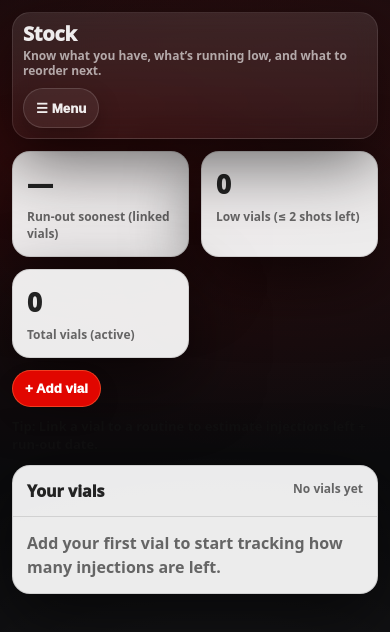
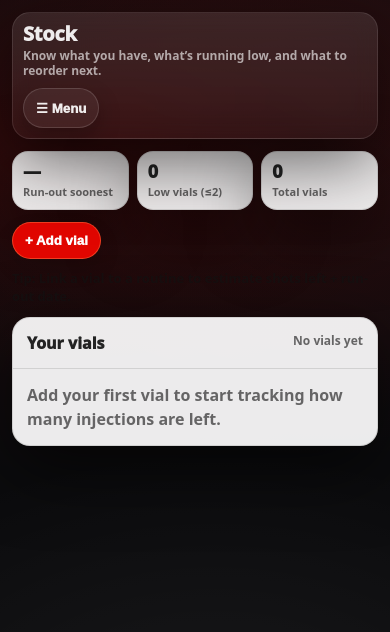
Before and after one commit to VixleAng/dose-scheduler-rotation, a Next.js app: page /vials in a window 390 px wide. Shown: the top 632 px of the page. Built offline with nearby package versions, Linux system fonts and the light colour scheme.

Commit message:
Improve Stock Manager mobile UX + remove quick adjust; fix manifest icon purpose

```diff
--- a/app/vials/page.tsx
+++ b/app/vials/page.tsx
@@ -8,19 +8,19 @@ type Frequency = "daily" | "weekly" | "twice_weekly" | "three_times_weekly";
 type Routine = {
   id: string;
   name: string;
-  doseMg: number; // planned dose per injection
+  doseMg: number;
   frequency: Frequency;
   startDate?: string; // YYYY-MM-DD
 };
 
 type Vial = {
   id: string;
-  name: string; // e.g. Tirz 10mg vial
+  name: string;
   routineId?: string;
-  vialMg: number; // total mg in vial
-  bacMl: number; // water added
-  reconDate: string; // YYYY-MM-DD
-  usedMg: number; // how much consumed so far
+  vialMg: number;
+  bacMl: number;
+  reconDate: string;
+  usedMg: number;
   notes?: string;
   archived?: boolean;
   createdAt: number;
@@ -55,7 +55,6 @@ function todayISO() {
   return `${yyyy}-${mm}-${dd}`;
 }
 
-// ✅ Safe frequency label
 function freqLabel(freq: any): string {
   const s = typeof freq === "string" ? freq : "";
   return s ? s.split("_").join(" ") : "—";
@@ -95,9 +94,7 @@ function migrateRoutinesToV4() {
   }
 }
 
-/* -------------------------
-   Schedule-accurate run-out helpers
--------------------------- */
+/* ---------- schedule helpers ---------- */
 
 function isoDateOnly(d: Date) {
   const yyyy = d.getFullYear();
@@ -105,29 +102,24 @@ function isoDateOnly(d: Date) {
   const dd = String(d.getDate()).padStart(2, "0");
   return `${yyyy}-${mm}-${dd}`;
 }
-
 function startOfDay(d: Date) {
   return new Date(d.getFullYear(), d.getMonth(), d.getDate(), 0, 0, 0, 0);
 }
-
 function addDays(d: Date, days: number) {
   const x = new Date(d);
   x.setDate(x.getDate() + days);
   return x;
 }
-
 function getDefaultWeekdays(freq: Frequency, anchor: Date) {
-  const anchorDow = anchor.getDay(); // 0=Sun..6=Sat
+  const anchorDow = anchor.getDay();
   if (freq === "daily") return [0, 1, 2, 3, 4, 5, 6];
   if (freq === "weekly") return [anchorDow];
-  if (freq === "twice_weekly") return [1, 4]; // Mon, Thu
-  return [1, 3, 5]; // Mon, Wed, Fri
+  if (freq === "twice_weekly") return [1, 4];
+  return [1, 3, 5];
 }
-
 function nextOccurrencesFrom(from: Date, weekdays: number[], count: number): Date[] {
   const out: Date[] = [];
   let cursor = startOfDay(from);
-
   while (out.length < count) {
     const dow = cursor.getDay();
     if (weekdays.includes(dow)) out.push(new Date(cursor));
@@ -135,24 +127,18 @@ function nextOccurrencesFrom(from: Date, weekdays: number[], count: number): Dat
   }
   return out;
 }
-
 function calcRunOutDate(r: Routine, fullShotsLeft: number): string | null {
   if (fullShotsLeft <= 0) return null;
-
   const anchor = r.startDate ? startOfDay(new Date(r.startDate)) : startOfDay(new Date());
   const weekdays = getDefaultWeekdays(r.frequency, anchor);
-
   const today = startOfDay(new Date());
   const occurrences = nextOccurrencesFrom(today, weekdays, fullShotsLeft);
-
   const last = occurrences[fullShotsLeft - 1];
   return last ? isoDateOnly(last) : null;
 }
-
 function calcNextDoseDate(r: Routine): string | null {
   const anchor = r.startDate ? startOfDay(new Date(r.startDate)) : startOfDay(new Date());
   const weekdays = getDefaultWeekdays(r.frequency, anchor);
-
   const today = startOfDay(new Date());
   const next = nextOccurrencesFrom(today, weekdays, 1)[0];
   return next ? isoDateOnly(next) : null;
@@ -162,7 +148,7 @@ export default function VialsPage() {
   const [vials, setVials] = useState<Vial[]>([]);
   const [routines, setRoutines] = useState<Routine[]>([]);
 
-  // simple responsive flag (SSR-safe)
+  // Responsive flag (client-only)
   const [isMobile, setIsMobile] = useState(false);
   useEffect(() => {
     const check = () => setIsMobile(window.innerWidth <= 780);
@@ -184,7 +170,6 @@ export default function VialsPage() {
   const [usedMg, setUsedMg] = useState("0");
   const [notes, setNotes] = useState("");
 
-  // Load (with routines migration first)
   useEffect(() => {
     try {
       migrateRoutinesToV4();
@@ -202,12 +187,9 @@ export default function VialsPage() {
         setRoutines(clean as Routine[]);
         setRoutineId((clean as any[])[0]?.id ?? "");
       }
-    } catch {
-      // ignore
-    }
+    } catch {}
   }, []);
 
-  // Persist vials
   useEffect(() => {
     try {
       localStorage.setItem(LS_VIALS, JSON.stringify(vials));
@@ -217,26 +199,23 @@ export default function VialsPage() {
   const activeVials = useMemo(() => vials.filter((v) => !v.archived), [vials]);
 
   function vialDerived(v: Vial) {
-    const concentration = v.vialMg / v.bacMl; // mg/mL
+    const concentration = v.vialMg / v.bacMl;
     const r = routines.find((x) => x.id === v.routineId);
     const dose = (r as any)?.doseMg;
     const remMg = Math.max(0, v.vialMg - v.usedMg);
 
-    let shotsLeftExact = NaN;
     let fullShotsLeft = NaN;
-
     let nextDoseISO: string | null = null;
     let runOutISO: string | null = null;
 
     if (dose && dose > 0 && r && (r as any).frequency) {
-      shotsLeftExact = remMg / dose;
+      const shotsLeftExact = remMg / dose;
       fullShotsLeft = Math.floor(shotsLeftExact + 1e-9);
-
       nextDoseISO = calcNextDoseDate(r as Routine);
       runOutISO = calcRunOutDate(r as Routine, Number.isFinite(fullShotsLeft) ? fullShotsLeft : 0);
     }
 
-    return { concentration, r, dose, remMg, shotsLeftExact, fullShotsLeft, nextDoseISO, runOutISO };
+    return { concentration, r, dose, remMg, fullShotsLeft, nextDoseISO, runOutISO };
   }
 
   const lowVialsCount = useMemo(() => {
@@ -253,9 +232,9 @@ export default function VialsPage() {
     const dates: string[] = [];
     for (const v of activeVials) {
       const d = vialDerived(v);
-      if (d.runOutISO && d.runOutISO !== "—") dates.push(d.runOutISO);
+      if (d.runOutISO) dates.push(d.runOutISO);
     }
-    dates.sort(); // ISO sorts correctly
+    dates.sort();
     return dates[0] ?? "—";
     // eslint-disable-next-line react-hooks/exhaustive-deps
   }, [activeVials, routines]);
@@ -341,16 +320,6 @@ export default function VialsPage() {
     setVials((prev) => prev.map((v) => (v.id === id ? { ...v, archived: false } : v)));
   }
 
-  function adjustUsed(id: string, deltaMg: number) {
-    setVials((prev) =>
-      prev.map((v) => {
-        if (v.id !== id) return v;
-        const nextUsed = clamp((v.usedMg ?? 0) + deltaMg, 0, v.vialMg);
-        return { ...v, usedMg: nextUsed };
-      })
-    );
-  }
-
   const card: React.CSSProperties = {
     border: `1px solid ${UI.line}`,
     borderRadius: 18,
@@ -359,8 +328,28 @@ export default function VialsPage() {
     padding: 14,
   };
 
-  const kpiValue: React.CSSProperties = { fontSize: 26, fontWeight: 950, color: UI.ink, letterSpacing: -0.2 };
-  const kpiLabel: React.CSSProperties = { marginTop: 6, fontWeight: 850, color: UI.muted, fontSize: 12 };
+  // ✅ Smaller KPI look (esp mobile)
+  const kpiCard: React.CSSProperties = {
+    ...card,
+    padding: isMobile ? 10 : 14,
+    borderRadius: isMobile ? 16 : 18,
+  };
+
+  const kpiValue: React.CSSProperties = {
+    fontSize: isMobile ? 18 : 26,
+    fontWeight: 950,
+    color: UI.ink,
+    letterSpacing: -0.2,
+    lineHeight: 1.05,
+  };
+
+  const kpiLabel: React.CSSProperties = {
+    marginTop: 5,
+    fontWeight: 850,
+    color: UI.muted,
+    fontSize: isMobile ? 11 : 12,
+    lineHeight: 1.15,
+  };
 
   const btnPrimary: React.CSSProperties = {
     padding: "10px 12px",
@@ -384,18 +373,6 @@ export default function VialsPage() {
     boxShadow: "0 10px 22px rgba(0,0,0,0.06)",
   };
 
-  const pillMini: React.CSSProperties = {
-    padding: "7px 10px",
-    borderRadius: 12,
-    border: `1px solid rgba(17,17,17,0.14)`,
-    background: "#fff",
-    color: UI.ink,
-    fontWeight: 950,
-    cursor: "pointer",
-    lineHeight: 1,
-    minHeight: 34,
-  };
-
   const input: React.CSSProperties = {
     width: "100%",
     padding: 12,
@@ -408,6 +385,12 @@ export default function VialsPage() {
     fontSize: 16,
   };
 
+  const sortedVials = useMemo(() => {
+    return vials
+      .slice()
+      .sort((a, b) => Number(!!a.archived) - Number(!!b.archived) || (b.createdAt ?? 0) - (a.createdAt ?? 0));
+  }, [vials]);
+
   return (
     <AppShell title="Stock" subtitle="Know what you have, what’s running low, and what to reorder next.">
       <AppPage>
@@ -415,23 +398,28 @@ export default function VialsPage() {
         <div
           style={{
             display: "grid",
-            gridTemplateColumns: isMobile ? "repeat(2, minmax(0, 1fr))" : "repeat(3, minmax(0, 1fr))",
-            gap: 12,
+            gridTemplateColumns: "repeat(3, minmax(0, 1fr))",
+            gap: isMobile ? 8 : 12,
           }}
         >
-          <div style={card}>
+          <div style={kpiCard}>
             <div style={kpiValue}>{soonestRunOut}</div>
-            <div style={kpiLabel}>Run-out soonest (linked vials)</div>
+            <div style={kpiLabel}>Run-out soonest</div>
           </div>
 
-          <div style={{ ...card, border: lowVialsCount > 0 ? `1px solid rgba(255,106,61,0.55)` : `1px solid ${UI.line}` }}>
+          <div
+            style={{
+              ...kpiCard,
+              border: lowVialsCount > 0 ? `1px solid rgba(255,106,61,0.55)` : `1px solid ${UI.line}`,
+            }}
+          >
             <div style={kpiValue}>{lowVialsCount}</div>
-            <div style={kpiLabel}>Low vials (≤ 2 shots left)</div>
+            <div style={kpiLabel}>Low vials (≤2)</div>
           </div>
 
-          <div style={card}>
+          <div style={kpiCard}>
             <div style={kpiValue}>{activeVials.length}</div>
-            <div style={kpiLabel}>Total vials (active)</div>
+            <div style={kpiLabel}>Total vials</div>
           </div>
         </div>
 
@@ -440,13 +428,12 @@ export default function VialsPage() {
           <button onClick={openNew} style={btnPrimary}>
             + Add vial
           </button>
-
           <div style={{ color: UI.muted, fontWeight: 850, fontSize: 13 }}>
-            Tip: Link a vial to a routine to estimate injections left + run-out date.
+            Tip: Link a vial to a routine to estimate shots left + run-out date.
           </div>
         </div>
 
-        {/* Table */}
+        {/* LIST (mobile) vs TABLE (desktop) */}
         <div style={{ marginTop: 12, ...card, padding: 0, overflow: "hidden" }}>
           <div style={{ padding: 14, borderBottom: `1px solid ${UI.line}`, display: "flex", justifyContent: "space-between", gap: 12 }}>
             <div style={{ fontWeight: 950, color: UI.ink }}>Your vials</div>
@@ -459,7 +446,115 @@ export default function VialsPage() {
             <div style={{ padding: 14, color: UI.muted, fontWeight: 850, lineHeight: 1.5 }}>
               Add your first vial to start tracking how many injections are left.
             </div>
+          ) : isMobile ? (
+            /* ✅ MOBILE: readable cards */
+            <div style={{ padding: 12, display: "flex", flexDirection: "column", gap: 12 }}>
+              {sortedVials.map((v) => {
+                const d = vialDerived(v);
+                const isLow = Number.isFinite(d.fullShotsLeft) && d.fullShotsLeft <= 2;
+
+                return (
+                  <div
+                    key={v.id}
+                    style={{
+                      border: `1px solid ${UI.line}`,
+                      borderRadius: 18,
+                      background: "#fff",
+                      padding: 12,
+                      boxShadow: "0 10px 22px rgba(0,0,0,0.06)",
+                      opacity: v.archived ? 0.55 : 1,
+                    }}
+                  >
+                    <div style={{ display: "flex", justifyContent: "space-between", gap: 10 }}>
+                      <div style={{ minWidth: 0 }}>
+                        <div style={{ fontWeight: 950, color: UI.ink, fontSize: 15, lineHeight: 1.2 }}>{v.name}</div>
+                        <div style={{ marginTop: 4, fontWeight: 850, color: UI.muted, fontSize: 12 }}>
+                          {fmt(v.vialMg, 1)} mg • {fmt(v.bacMl, 2)} mL • {fmt(d.concentration, 2)} mg/mL
+                        </div>
+                        <div style={{ marginTop: 4, fontWeight: 850, color: UI.muted, fontSize: 12 }}>
+                          Recon: <span style={{ color: UI.ink }}>{v.reconDate}</span>
+                        </div>
+                        <div style={{ marginTop: 4, fontWeight: 850, color: UI.muted, fontSize: 12 }}>
+                          Remaining: <span style={{ color: UI.ink }}>{fmt(d.remMg, 1)} mg</span>
+                        </div>
+                      </div>
+
+                      {Number.isFinite(d.fullShotsLeft) ? (
+                        <div
+                          style={{
+                            flex: "0 0 auto",
+                            textAlign: "right",
+                            padding: "8px 10px",
+                            borderRadius: 14,
+                            border: isLow ? `1px solid rgba(255,106,61,0.55)` : `1px solid rgba(17,17,17,0.10)`,
+                            background: isLow ? "rgba(225,6,0,0.08)" : "rgba(17,17,17,0.03)",
+                          }}
+                        >
+                          <div style={{ fontWeight: 950, color: isLow ? UI.accent : UI.ink, fontSize: 14 }}>
+                            {d.fullShotsLeft} shots
+                          </div>
+                          <div style={{ marginTop: 2, fontWeight: 850, color: UI.muted, fontSize: 11 }}>
+                            Next: {d.nextDoseISO ?? "—"}
+                          </div>
+                          <div style={{ marginTop: 2, fontWeight: 850, color: UI.muted, fontSize: 11 }}>
+                            Run-out: {d.runOutISO ?? "—"}
+                          </div>
+                        </div>
                       ) : (
+                        <div style={{ flex: "0 0 auto", fontWeight: 900, color: "rgba(17,17,17,0.55)", fontSize: 12 }}>
+                          Not linked
+                        </div>
+                      )}
+                    </div>
+
+                    {/* Routine line */}
+                    <div style={{ marginTop: 10, paddingTop: 10, borderTop: `1px solid rgba(17,17,17,0.08)` }}>
+                      {d.r ? (
+                        <div style={{ fontWeight: 900, color: UI.ink, fontSize: 13 }}>
+                          {(d.r as any).name ?? "Routine"}{" "}
+                          <span style={{ color: UI.muted, fontWeight: 850 }}>
+                            • {fmt((d.r as any).doseMg ?? NaN, 2)} mg • {freqLabel((d.r as any).frequency)}
+                          </span>
+                        </div>
+                      ) : (
+                        <div style={{ fontWeight: 850, color: UI.muted, fontSize: 13 }}>Link a routine to get run-out dates</div>
+                      )}
+
+                      {v.notes ? (
+                        <div style={{ marginTop: 6, fontWeight: 850, color: "rgba(17,17,17,0.55)", fontSize: 12 }}>
+                          {v.notes}
+                        </div>
+                      ) : null}
+
+                      {/* Actions (no -1/+1) */}
+                      <div style={{ marginTop: 10, display: "flex", gap: 10, flexWrap: "wrap", alignItems: "center" }}>
+                        <button onClick={() => openEdit(v)} style={btnSoft}>
+                          Edit
+                        </button>
+
+                        {!v.archived ? (
+                          <button
+                            onClick={() => archive(v.id)}
+                            style={{ ...btnSoft, border: `1px solid rgba(17,17,17,0.18)`, color: "rgba(17,17,17,0.70)" }}
+                          >
+                            Archive
+                          </button>
+                        ) : (
+                          <button
+                            onClick={() => unarchive(v.id)}
+                            style={{ ...btnSoft, border: `1px solid rgba(255,106,61,0.35)`, background: UI.accentSoft }}
+                          >
+                            Restore
+                          </button>
+                        )}
+                      </div>
+                    </div>
+                  </div>
+                );
+              })}
+            </div>
+          ) : (
+            /* ✅ DESKTOP: table (no -1/+1, no Used column) */
             <div style={{ overflowX: "auto" }}>
               <table style={{ width: "100%", borderCollapse: "separate", borderSpacing: 0 }}>
                 <thead>
@@ -484,10 +579,7 @@ export default function VialsPage() {
                 </thead>
 
                 <tbody>
-                  {vials
-                    .slice()
-                    .sort((a, b) => Number(!!a.archived) - Number(!!b.archived) || (b.createdAt ?? 0) - (a.createdAt ?? 0))
-                    .map((v) => {
+                  {sortedVials.map((v) => {
                     const d = vialDerived(v);
                     const isLow = Number.isFinite(d.fullShotsLeft) && d.fullShotsLeft <= 2;
 
@@ -535,7 +627,7 @@ export default function VialsPage() {
                             <>
                               <div style={{ fontWeight: 950, color: isLow ? UI.accent : UI.ink }}>{d.fullShotsLeft} shots</div>
                               <div style={{ marginTop: 4, fontWeight: 850, color: UI.muted, fontSize: 12 }}>
-                                  Next dose: {d.nextDoseISO ?? "—"} • Run-out: {d.runOutISO ?? "—"}
+                                Next: {d.nextDoseISO ?? "—"} • Run-out: {d.runOutISO ?? "—"}
                               </div>
                             </>
                           ) : (
@@ -550,25 +642,17 @@ export default function VialsPage() {
                             </button>
 
                             {!v.archived ? (
-                                <>
                               <button
                                 onClick={() => archive(v.id)}
                                 style={{ ...btnSoft, border: `1px solid rgba(17,17,17,0.18)`, color: "rgba(17,17,17,0.70)" }}
                               >
                                 Archive
                               </button>
-
-                                  <div style={{ display: "flex", gap: 8 }}>
-                                    <button onClick={() => adjustUsed(v.id, -1)} style={pillMini} title="Decrease used (mg)">
-                                      −1
-                                    </button>
-                                    <button onClick={() => adjustUsed(v.id, +1)} style={pillMini} title="Increase used (mg)">
-                                      +1
-                                    </button>
-                                  </div>
-                                </>
                             ) : (
-                                <button onClick={() => unarchive(v.id)} style={{ ...btnSoft, border: `1px solid rgba(255,106,61,0.35)`, background: UI.accentSoft }}>
+                              <button
+                                onClick={() => unarchive(v.id)}
+                                style={{ ...btnSoft, border: `1px solid rgba(255,106,61,0.35)`, background: UI.accentSoft }}
+                              >
                                 Restore
                               </button>
                             )}
```
Lines whose indentation alone changed are shown as unchanged.
